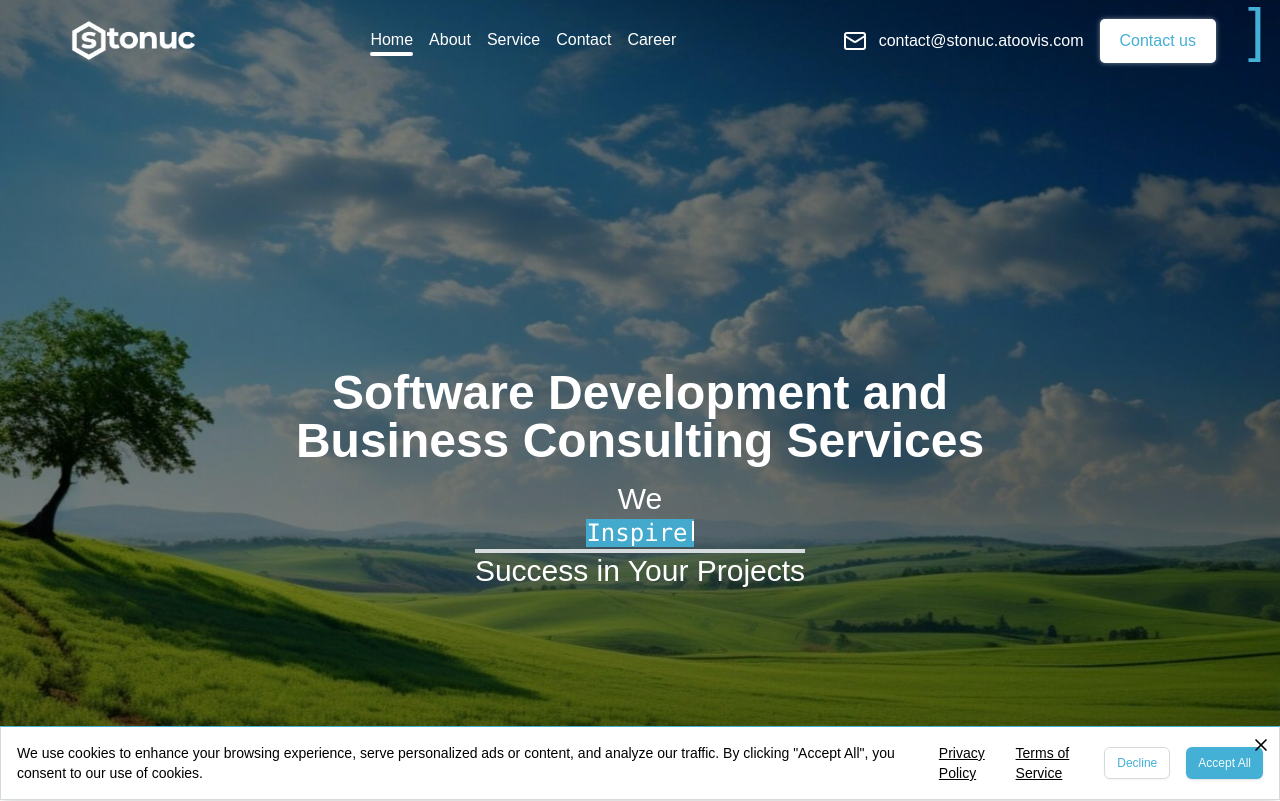
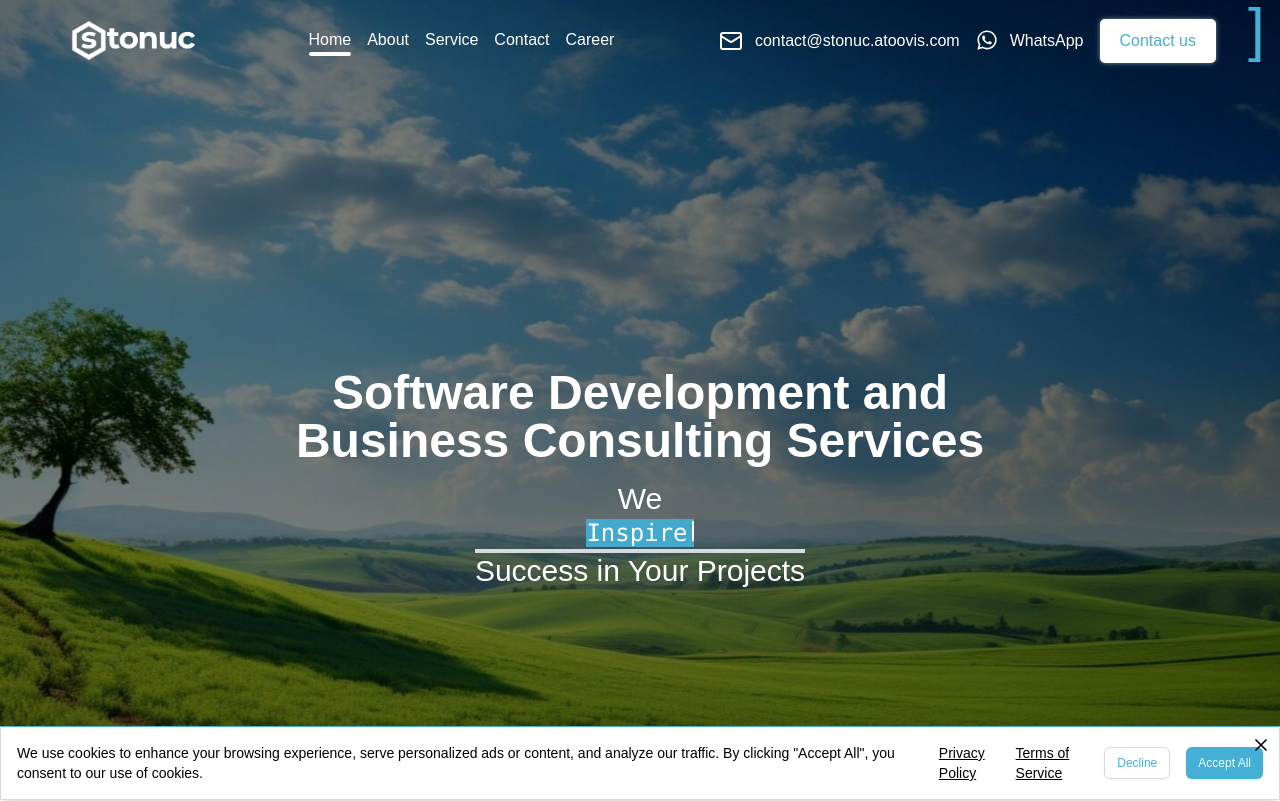
Before and after one commit to stonuc/stonuc-ng, a Next.js app: page / in a window 1280 px wide. Shown: the top 801 px of the page. Built offline with nearby package versions, Linux system fonts and the light colour scheme.

Commit message:
"Updated Navbar and GetInTouch components to use WhatsApp icon and link, removed Phone icon and tel link, and added react-icons dependency to package.json"

```diff
--- a/components/Navbar.tsx
+++ b/components/Navbar.tsx
@@ -3,7 +3,8 @@
 import Link from "next/link";
 import Image from "next/image";
 import { useEffect, useRef, useState } from "react";
-import { Mail, Phone } from "lucide-react";
+import { Facebook, Mail } from "lucide-react";
+import { FaWhatsapp } from "react-icons/fa";
 import { usePathname, useRouter } from "next/navigation";
 import { navbarLinks } from "@/lib/data";
 
@@ -81,12 +82,12 @@ const Navbar = () => {
             >
               <Mail />
             </a>
-            {/* <a
-              href="tel:+2348104092397"
+            <a
+              href="https://wa.me/qr/GHFHB4F22BMTK1"
               className="flex items-start w-full  gap-3"
             >
-              <Phone />
-            </a> */}
+              <FaWhatsapp />
+            </a>
           </div>
           <button
             className="md:hidden p-2"
@@ -176,13 +177,13 @@ const Navbar = () => {
               <Mail size={20} />
               contact@stonuc.atoovis.com
             </a>
-            {/* <a
-              href="tel:+2348104092397"
+            <a
+              href="https://wa.me/qr/GHFHB4F22BMTK1"
               className="flex items-start w-full text-primary gap-3"
             >
-              <Phone size={20} />
-              (+234) 810 409 2397
-            </a> */}
+              <FaWhatsapp size={20} />
+              WhatsApp
+            </a>
             <button
               onClick={() => router.push("/contact")}
               className=" contact-btn px-4 py-2 bg-primary text-white rounded"
@@ -202,15 +203,15 @@ const Navbar = () => {
           <Mail />
           contact@stonuc.atoovis.com
         </a>
-        {/* <a
-          href="tel:+2348104092397"
+        <a
+          href="https://wa.me/qr/GHFHB4F22BMTK1"
           className={`flex items-start  w-full gap-3 ${
             isActive ? "text-black" : "text-white"
           } `}
         >
-          <Phone />
-          (+234) 810 409 2397
-        </a> */}
+          <FaWhatsapp size={22} />
+          WhatsApp
+        </a>
         <button
           onClick={() => router.push("/contact")}
           className={`w-fit text-nowrap ${isActive ? "contact-btn" : "contact-btn-v2"}  px-4 py-2 rounded ${isActive ? "bg-primary text-white" : "bg-white text-primary"}`}
--- a/components/sections/GetInTouch.tsx
+++ b/components/sections/GetInTouch.tsx
@@ -5,6 +5,7 @@ import { useInView } from "react-intersection-observer";
 import { Facebook, InstagramIcon, Linkedin, Twitter } from "lucide-react";
 import { useRef, useState, useTransition } from "react";
 import { submitContactForm } from "@/actions/submitForm";
+import { FaWhatsapp } from "react-icons/fa";
 
 type FormErrors = {
   [key: string]: string[];
@@ -131,7 +132,20 @@ export default function Component() {
             </motion.div>
             <motion.div variants={itemVariants}>
               <h3 className="text-xl font-semibold mb-2">Let&apos;s Talk!</h3>
-              <p className="mb-2">contact@stonuc.atoovis.com</p>
+              <p className="mb-2">
+                <a href="mailto:contact@stonuc.atoovis.com">
+                  contact@stonuc.atoovis.com
+                </a>
+              </p>
+              <p className="mb-2">
+                <a
+                  href="https://wa.me/qr/GHFHB4F22BMTK1"
+                  className={`flex items-start  w-full gap-3 text-white`}
+                >
+                  <FaWhatsapp size={22} />
+                  WhatsApp
+                </a>
+              </p>
             </motion.div>
           </div>
           <motion.form
--- a/package.json
+++ b/package.json
@@ -21,6 +21,7 @@
     "react": "^18",
     "react-dom": "^18",
     "react-dropzone": "^14.2.9",
+    "react-icons": "^5.3.0",
     "react-intersection-observer": "^9.13.1",
     "react-phone-input-2": "^2.15.1",
     "tailwind-merge": "^2.5.3",
```
Also changed, not shown: 1 other file (tests, documents, lock files or other folders).
